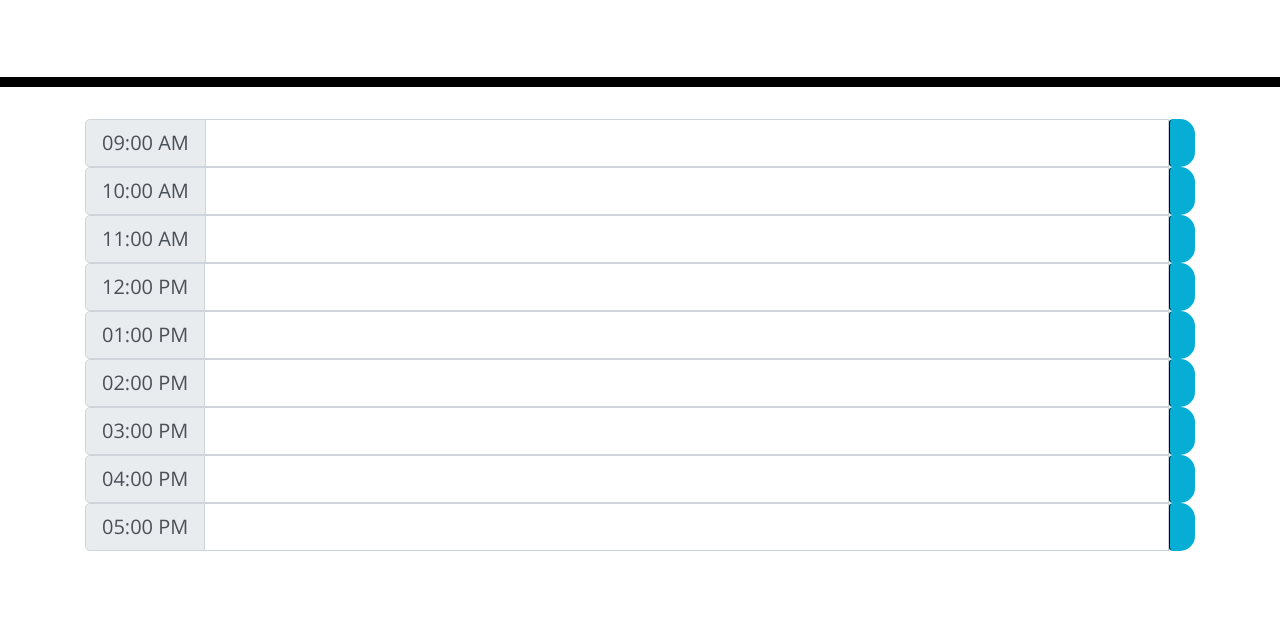
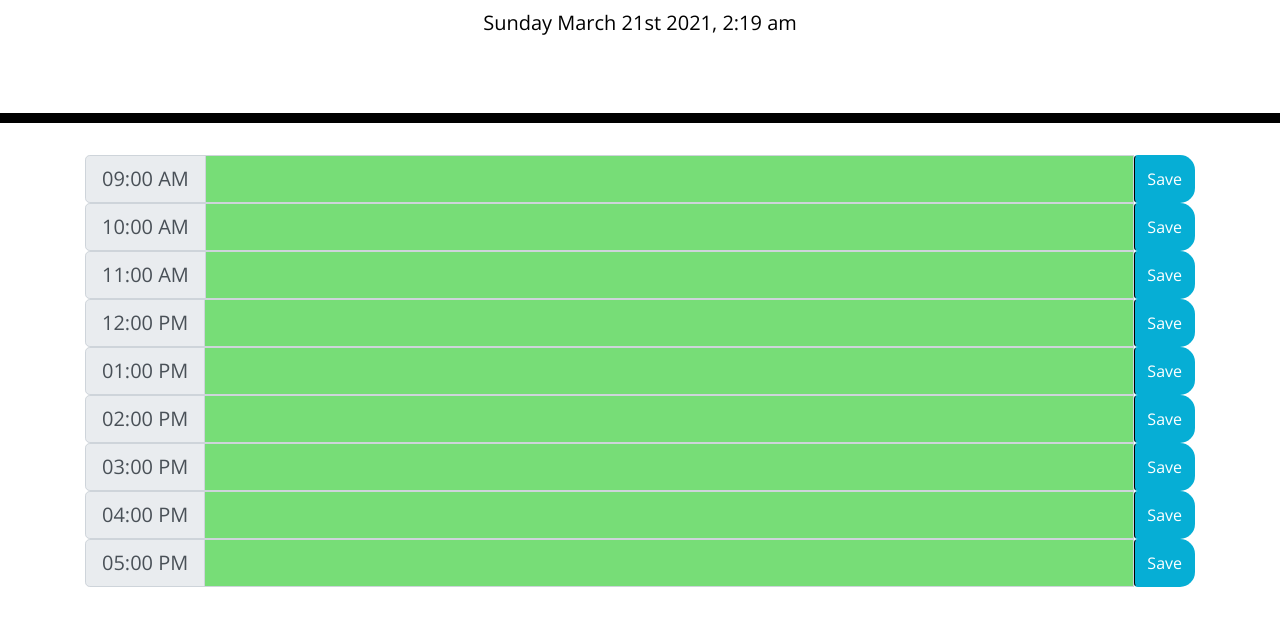
Before and after one commit to noahhoback/Day-Planner, a plain HTML site: page index.html in a window 1280 px wide. Shown: the part 181-800 px from the top of the page. Drawn offline with nearby package versions, Linux system fonts and the light colour scheme.

Commit message:
save button, last time slot, loop to test function

```diff
--- a/index.html
+++ b/index.html
@@ -21,7 +21,7 @@
     <header class="jumbotron">
         <h1 class="display-3">Work Day Scheduler</h1>
         <p class="lead">A simple calendar app for scheduling your work day</p>
-        <p id="currentDay" class="lead"></p>
+        <p id="todaysDate" class="lead"></p>
     </header>
 
     <div class="container">
@@ -33,7 +33,7 @@
             </div>
             <input type="text" class="form-control form9" aria-label="Large">
 
-            <button class="btn saveBtn">  </button>
+            <button class="btn saveBtn"> Save </button>
 
         </div>
 
@@ -42,7 +42,7 @@
                 <span class="input-group-text time-block block2"></span>
             </div>
             <input type="text" class="form-control form10" aria-label="Large">
-            <button class="btn saveBtn">  </button>
+            <button class="btn saveBtn"> Save  </button>
 
         </div>
 
@@ -51,7 +51,7 @@
                 <span class="input-group-text time-block block3"></span>
             </div>
             <input type="text" class="form-control form11" aria-label="Large">
-            <button class="btn saveBtn">  </button>
+            <button class="btn saveBtn"> Save </button>
 
         </div>
 
@@ -60,7 +60,7 @@
                 <span class="input-group-text time-block block4"></span>
             </div>
             <input type="text" class="form-control form12" aria-label="Large">
-            <button class="btn saveBtn">  </button>
+            <button class="btn saveBtn"> Save </button>
 
         </div>
 
@@ -69,7 +69,7 @@
                 <span class="input-group-text time-block block5"></span>
             </div>
             <input type="text" class="form-control form1" aria-label="Large">
-            <button class="btn saveBtn">  </button>
+            <button class="btn saveBtn"> Save </button>
 
         </div>
 
@@ -78,7 +78,7 @@
                 <span class="input-group-text time-block block6"></span>
             </div>
             <input type="text" class="form-control form2" aria-label="Large">
-            <button class="btn saveBtn">  </button>
+            <button class="btn saveBtn"> Save </button>
 
         </div>
 
@@ -87,7 +87,7 @@
                 <span class="input-group-text time-block block7"></span>
             </div>
             <input type="text" class="form-control form3" aria-label="Large">
-            <button class="btn saveBtn">  </button>
+            <button class="btn saveBtn"> Save </button>
 
         </div>
 
@@ -96,7 +96,7 @@
                 <span class="input-group-text time-block block8"></span>
             </div>
             <input type="text" class="form-control form4" aria-label="Large">
-            <button class="btn saveBtn">  </button>
+            <button class="btn saveBtn"> Save </button>
 
         </div>
 
@@ -105,7 +105,7 @@
                 <span class="input-group-text time-block block9"></span>
             </div>
             <input type="text" class="form-control form5" aria-label="Large">
-            <button class="btn saveBtn">  </button>
+            <button class="btn saveBtn"> Save </button>
 
         </div>
     </div>
--- a/script.js
+++ b/script.js
@@ -142,5 +142,28 @@ $(".form4").addClass("future");
 else if (currentTime.isSame(timeSlot8)) {
 $(".form4").addClass("present");
 };
+timeSlot9 = moment().startOf('day').add(16, "hours");
+currentTime = currentTime.startOf("hour");
 
+if (currentTime.isAfter(timeSlot9)) {
+    $(".form5").addClass("past");
+    }
+    else if (currentTime.isBefore(timeSlot9)) {
+    $(".form5").addClass("future");
+    }
+    else if (currentTime.isSame(timeSlot9)) {
+    $(".form5").addClass("present");
+  };
 }
+timeTest();
+var x = [9, 10, 11, 12, 1, 2, 3, 4, 5];
+for (var i = 0; i < x.length; i++) {
+    var localHour = localStorage.getItem(x[i]);
+    $(".form" + x[i]).val(localHour);
+}
+    $(".saveBtn").click(function() {
+        event.preventDefault();
+        var form = $(this).siblings(".form-control").val();
+        var list =$(this).parent().data("hour");
+        localStorage.setItem(list, form);
+    });
```
